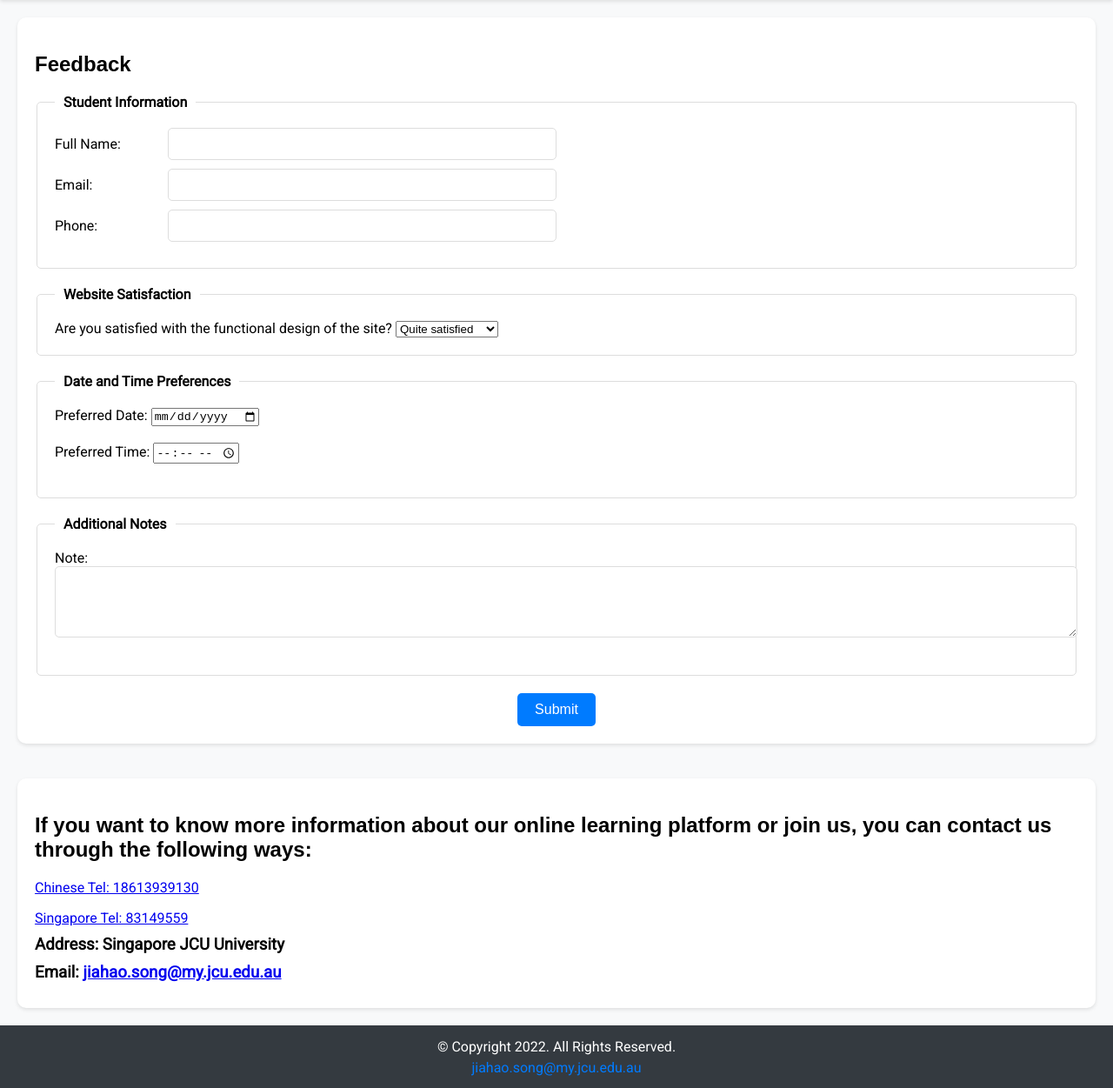
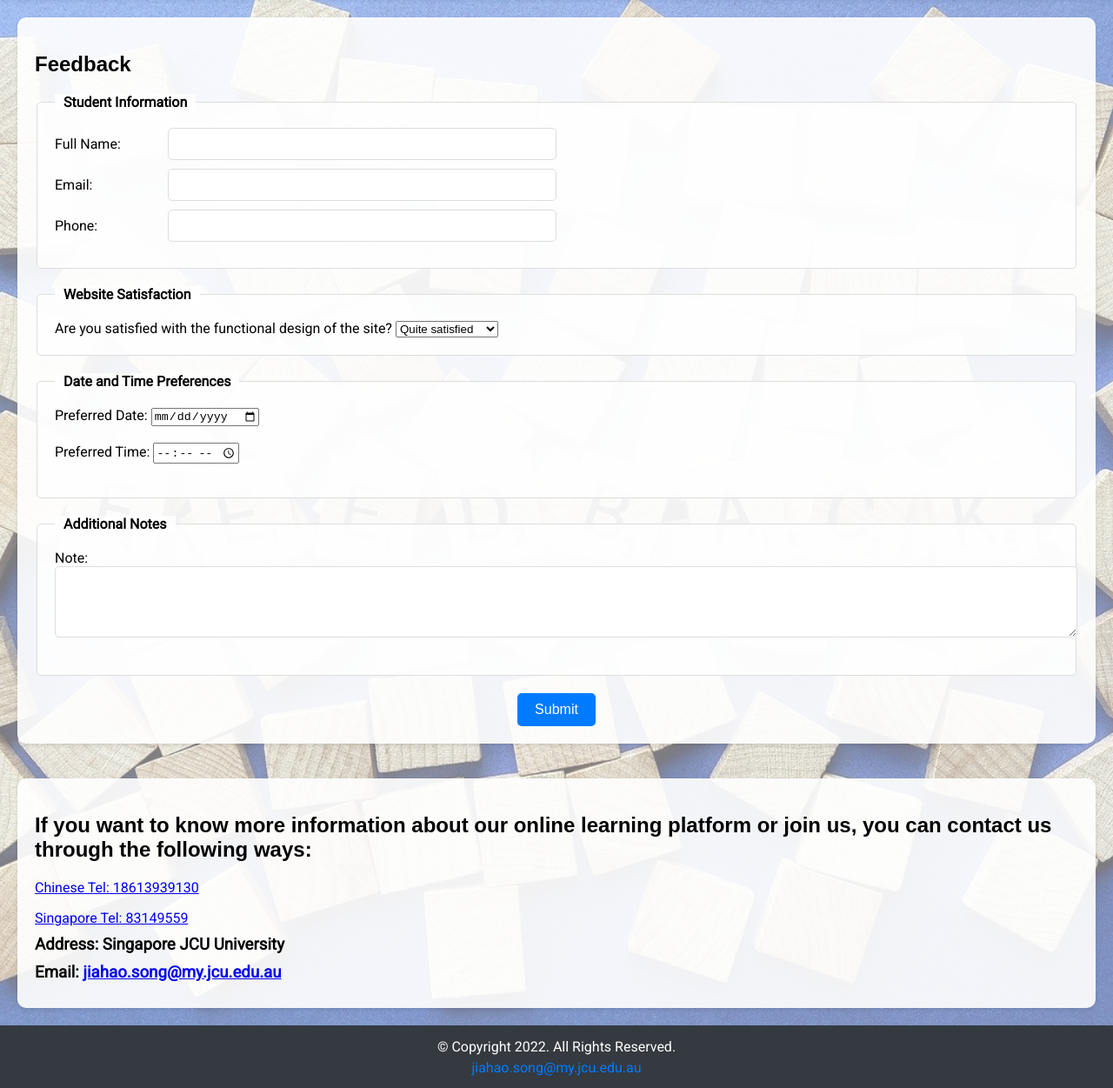
Before and after one commit to cp3407group10/CP3407, a Flask app: page /contact in a window 1280 px wide. Shown: the part 93-1344 px from the top of the page at 87% size. Run offline with Flask 3, Linux system fonts and the light colour scheme; some web fonts are replaced.

Commit message:
Add picture

```diff
--- a/cp3407-project-main/static/css/contact.css
+++ b/cp3407-project-main/static/css/contact.css
@@ -4,6 +4,21 @@ body, html {
     padding: 0;
     font-family: 'Roboto', Arial, sans-serif;
     background-color: #f8f9fa;
+    height: 100%;
+}
+
+/* Adding a background image with transparency */
+main::before {
+    content: "";
+    background: url('../images/feedback_background.jpg') no-repeat center center;
+    background-size: cover;
+    position: absolute;
+    top: 0;
+    left: 0;
+    right: 0;
+    bottom: 0;
+    opacity: 0.5; /* Adjust the opacity as needed */
+    z-index: -1; /* Ensure it is behind the main content */
 }
 
 header {
@@ -51,14 +67,12 @@ nav {
 
 main {
     padding: 20px;
-}
-
-.submit-container {
-    text-align: center; /* Center the submit button */
+    position: relative;
+    z-index: 1;
 }
 
 #form {
-    background-color: #fff;
+    background-color: rgba(255, 255, 255, 0.9); /* Adding a semi-transparent background to the form */
     padding: 20px;
     border-radius: 10px;
     box-shadow: 0 2px 4px rgba(0, 0, 0, 0.1);
@@ -75,11 +89,13 @@ fieldset {
     padding: 20px;
     margin-bottom: 20px;
     border-radius: 5px;
+    background-color: rgba(255, 255, 255, 0.8); /* Adding a semi-transparent background to fieldset */
 }
 
 legend {
     font-weight: bold;
     padding: 0 10px;
+    background-color: rgba(255, 255, 255, 0.8); /* Adding a semi-transparent background to legend */
 }
 
 .student-info, .time-info {
@@ -125,8 +141,12 @@ textarea {
     background-color: #0056b3;
 }
 
+.submit-container {
+    text-align: center;
+}
+
 #contact {
-    background-color: #fff;
+    background-color: rgba(255, 255, 255, 0.9); /* Adding a semi-transparent background to the contact section */
     padding: 20px;
     border-radius: 10px;
     box-shadow: 0 2px 4px rgba(0, 0, 0, 0.1);
```
Also changed, not shown: other parts of cp3407-project-main/static/css/contact.css (+2 -1 lines), cp3407-project-main/static/images/feedback_background.jpg (added).
